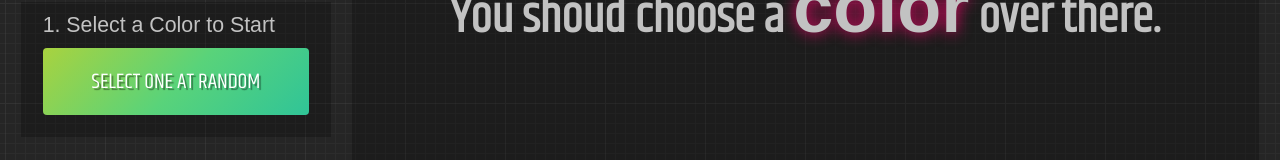
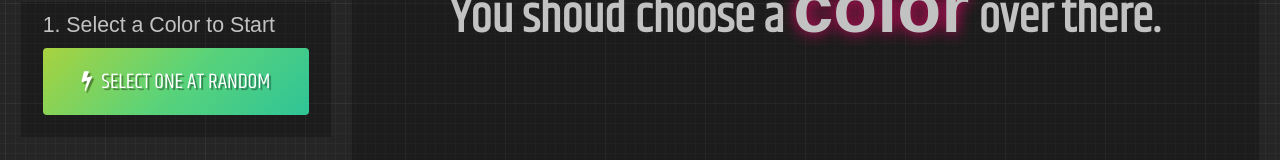
Before and after one commit to drinkingtheink/colour_with_a_you, a Vue app: page / in a window 1280 px wide. Shown: the part 202-362 px from the top of the page. Built offline with nearby package versions, Linux system fonts and the light colour scheme; a web font is replaced by a local one.

Commit message:
Iconography.

```diff
--- a/src/components/ColorSelector.vue
+++ b/src/components/ColorSelector.vue
@@ -3,6 +3,7 @@
     <p>1. Select a Color to Start
 
       <button class="select_random_color" @click="getRandomColor()">
+        <i class="fa" :class="ctaIconClass"></i>
         {{ currentColor ? 'Pick a Different Color' : 'Select One at Random' }}
       </button>
 
@@ -30,7 +31,10 @@ export default {
     }
   },
   computed: {
-    ...mapState(['currentColor', 'palettes'])
+    ...mapState(['currentColor', 'palettes']),
+    ctaIconClass () {
+      return this.currentColor ? 'fa-undo' : 'fa-bolt'
+    }
   },
   methods: {
     ...mapActions(['getRandomColor', 'getPaletteByColor', 'getScales'])
@@ -95,6 +99,10 @@ button {
       visibility: visible;
     }
   }
+
+  i {
+    margin-right: .25em;
+  }
 }
 
 </style>
```
